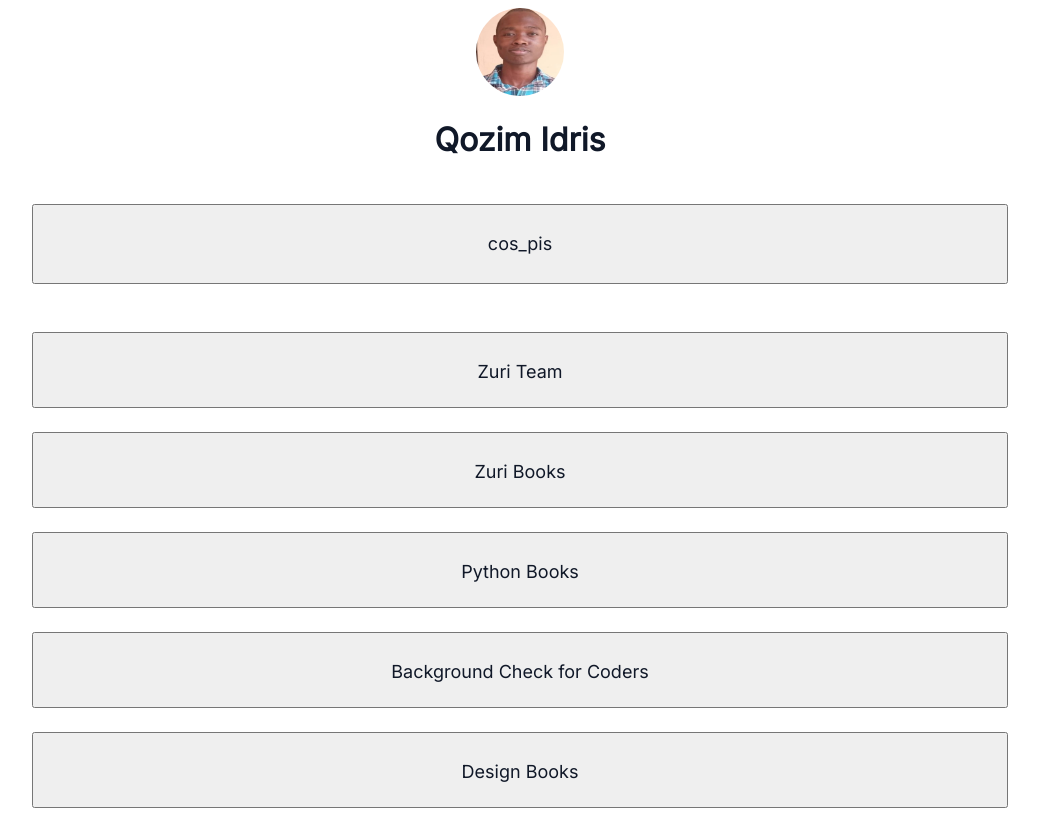
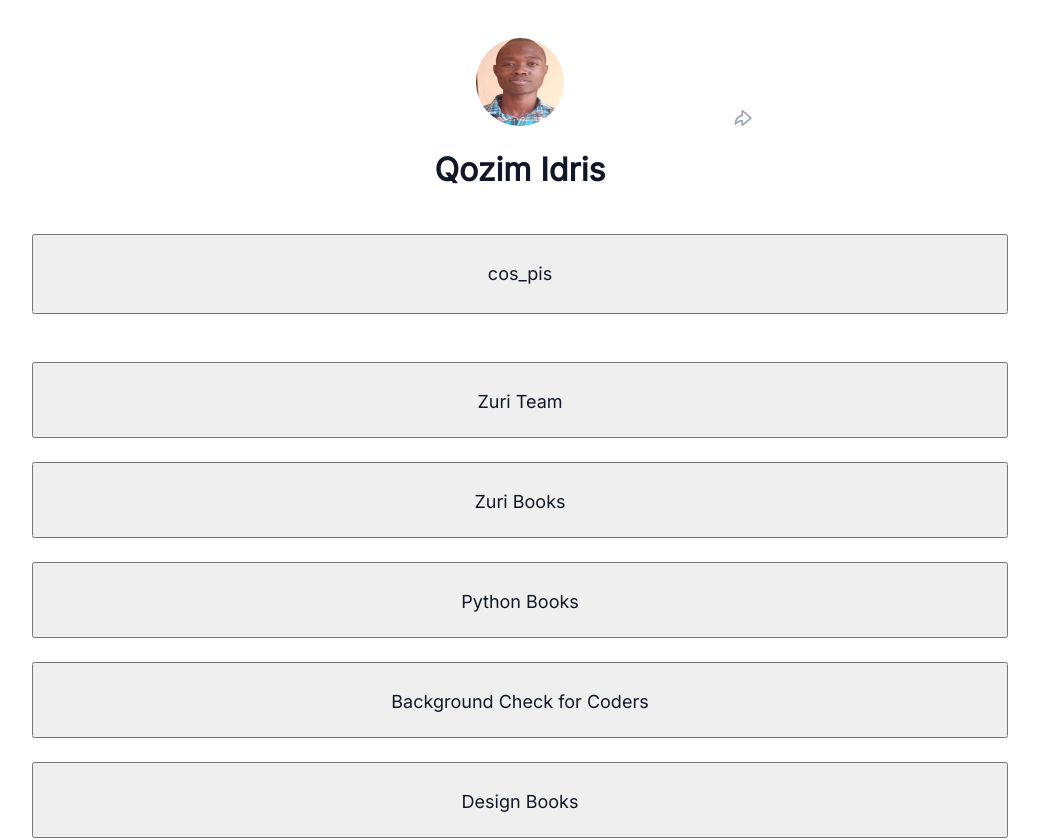
Before and after one commit to Cospis/Front-End-Stage-1-Task, a React (Create React App) app: page / in a window 1280 px wide. Shown: the top 840 px of the page, without its empty margins (120-1159 px from the left). Built offline with nearby package versions, Linux system fonts and the light colour scheme.

Commit message:
added arrow

```diff
--- a/src/Profile.js
+++ b/src/Profile.js
@@ -1,4 +1,5 @@
 import dp from "./dp.jpeg";
+import share from "./share.png";
 const Profile = () => {
   return (
     <div className="conent">
@@ -7,6 +8,9 @@ const Profile = () => {
         <div className="name">
           {" "}
           <h1> Qozim Idris</h1>
+          <div className="share">
+            <img src={share} alt="share" />
+          </div>
         </div>
       </div>
       <div className="ts">
--- a/src/index.css
+++ b/src/index.css
@@ -1,6 +1,9 @@
 @import url('https://fonts.googleapis.com/css2?family=Inter:wght@400&display=swap');
 *{
   font-family: 'Inter', sans-serif;
+}
+.content{
+  padding-top: 30px;
 }
 .profile h1{
   text-align: center;
@@ -109,6 +112,18 @@
   margin-top: 64px ;
 
 }
+.name .share{
+  float:right;
+  position: relative;
+  top: -100px;
+  right: 400px;
+}
 #slack{
   display: none;
 }
+
+@media screen and (max-width: 700px) {
+  .footer{
+    display: block;
+  }
+}
```
Also changed, not shown: src/share.png (added).
